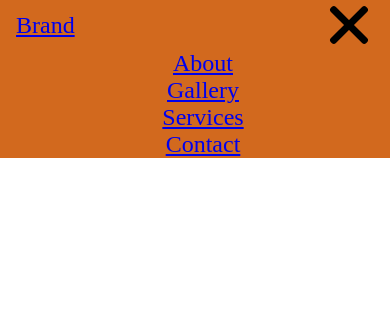
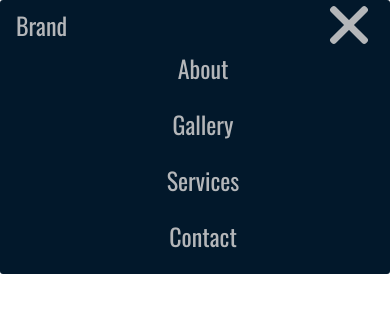
Before and after one commit to Jcazub/responsive-collapsable-nav, a plain HTML site: page index.html in a window 390 px wide. Drawn offline with nearby package versions, Linux system fonts and the light colour scheme.

Commit message:
changed nav font; added hover effect change to white

```diff
--- a/css/style.css
+++ b/css/style.css
@@ -1,3 +1,5 @@
+@import url('https://fonts.googleapis.com/css?family=Fjalla+One|Oswald');
+
 * {
   -webkit-box-sizing: border-box;
   box-sizing: border-box;
@@ -8,14 +10,29 @@
 .main-nav {
   display: flex;
   min-height: 50px; /*min-height is the smallest this element can be. it can expand beyond its given min-height. Max-height works inversely, putting a cap on its height*/
-  background: chocolate;
+  background: #02182b;
   padding: 0 1rem;
   align-items: center; /* Flex property to align elements vertically with this parent container*/
   font-size:1.5rem;
+  font-family: 'Oswald', 'Fjalla One', sans-serif;
+  border-radius: 3px;
+}
+
+.main-nav a {
+  text-decoration: none;
+  color: #B4B6B9;
+}
+
+.main-nav a:hover {
+  color: rgb(255, 255, 255);
 }
 
 .hamburger {
   display: none;
+}
+
+.hamburger:hover div {
+background: #fff;
 }
 
 .main-nav-list {
@@ -58,7 +75,7 @@ Hamburger styling
   .hamburger div {
     height: 7px;
     width: 50px;
-    background: #000;
+    background: #B4B6B9;
     position: absolute;
     border-radius: 3px;
     transform: translate(-50%, -50%);
@@ -104,4 +121,8 @@ Hamburger styling
     max-height: 500px;
   }
 
+  .main-nav-list li {
+    padding-bottom: 20px;
+  }
+
 } /*Closes media query*/
--- a/js/script.js
+++ b/js/script.js
@@ -4,7 +4,7 @@ var navList = document.querySelector('#main-nav-list')
 
 if (navToggle && navList) { //executes if navToggle and navList return a value i.e. exist in the document. Always check to see if an element exists before writing those elements
   navToggle.addEventListener('click', function(event) {
-    console.log(event);
+    //console.log(event);
     //console.log(arguments); //the argument variable is a given variable whose value is all of the arguements passed into the function
     if (navToggle.classList.contains('close')){ //checks to see if the element has the class of close on it
       navToggle.classList.remove('close');
```
